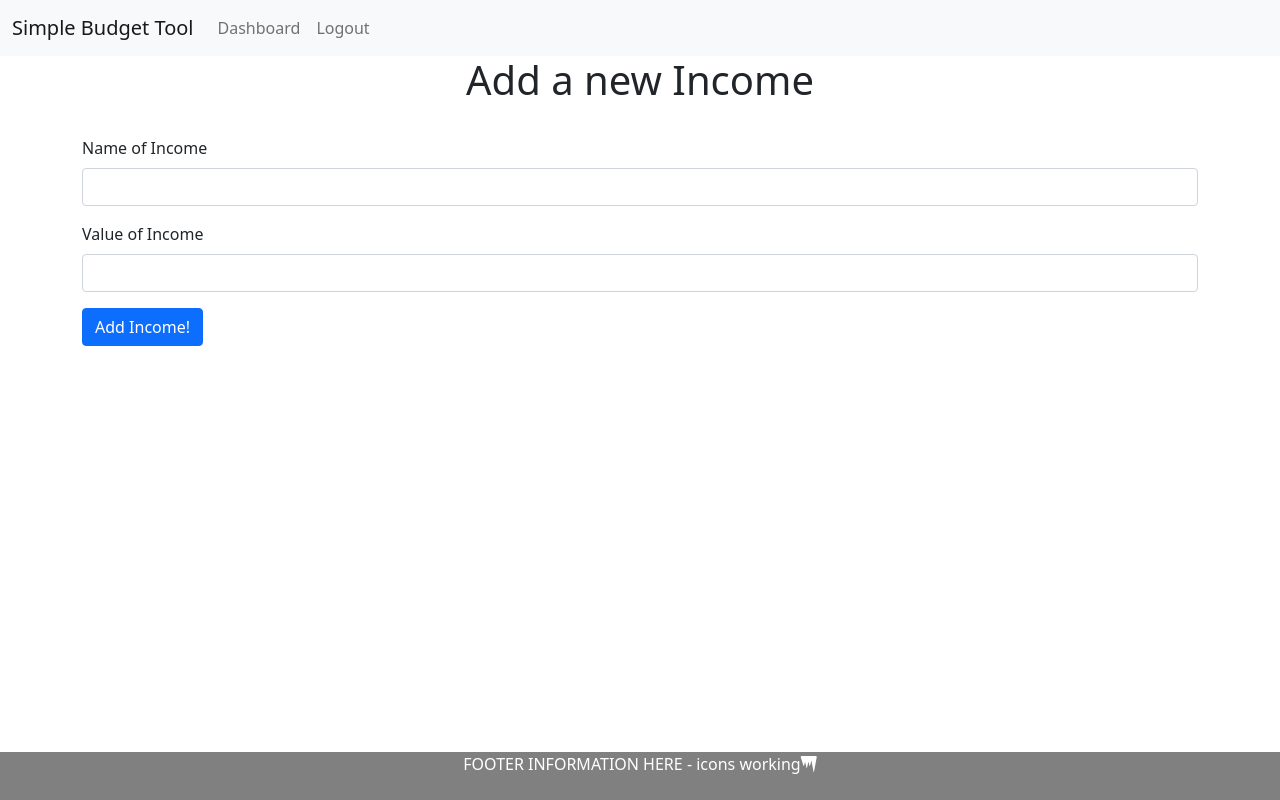
After one commit to KNFullStack/Milestone-Project-3, a Flask app: page /add_income in a window 1280 px wide. The commit adds this page. Run offline with Flask 2, Linux system fonts and the light colour scheme; the visitor is signed in with stand-in values (Sample User, id 1); some libraries are stand-ins or nearby versions.

Commit message:
added functionality to add income and outgoing

```diff
--- a/app.py
+++ b/app.py
@@ -107,6 +107,42 @@ def logout():
         return redirect(url_for('login'))
 
 
+@app.route("/add_income", methods=["GET","POST"])
+def add_income():
+    if not "user" in session:
+        flash("Please log in.")
+        return redirect(url_for("login"))
+    if request.method == "POST":
+        user = session["user"].lower()
+        income = {
+            "name": request.form.get("name").lower(),
+            "value": request.form.get("value").lower(),
+            "created_by": user
+        }
+        mongo.db.income.insert_one(income)
+        flash("Income added succesfully")
+        return redirect(url_for("dashboard"))
+
+    return render_template("income.html")
+
+
+@app.route("/add_outgoing", methods=["GET","POST"])
+def add_outgoing():
+    if not "user" in session:
+        flash("Please log in.")
+        return redirect(url_for("login"))
+    if request.method == "POST":
+        user = session["user"].lower()
+        outgoing = {
+            "name": request.form.get("name").lower(),
+            "value": request.form.get("value").lower(),
+            "created_by": user
+        }
+        mongo.db.outgoings.insert_one(outgoing)
+        flash("Outgoing added succesfully")
+        return redirect(url_for("dashboard"))
+    return render_template("outgoing.html")
+
 
 if __name__ == "__main__":
     app.run(host=os.environ.get("IP"),
--- a/templates/dashboard.html
+++ b/templates/dashboard.html
@@ -57,8 +57,8 @@
             </div>
         </div>
         <div class="col-lg-6">
-            <button><a href="#">button for adding a new income</a></button>
-            <button><a href="#">button for adding a new outgoing</a></button>
+            <button><a href="{{ url_for('add_income') }}">Add Income</a></button>
+            <button><a href="{{ url_for('add_outgoing') }}">Add Outgoing</a></button>
         </div>
     </div>
 </div>
--- /dev/null
+++ b/templates/income.html
@@ -0,0 +1,20 @@
+{% extends "base.html" %}
+{% block content %}
+<h1 class="text-center">Add a new Income</h1><Br>
+<div class="container">
+    <div class="row">
+        <div class="col">
+            <form method="POST" action="{{ url_for('add_income') }}">
+                <div class="mb-3">
+                    <label for="name" class="form-label">Name of Income</label>
+                    <input type="text" class="form-control" id="name" name="name" required>
+                </div>
+                <div class="mb-3">
+                    <label for="value" class="form-label">Value of Income</label>
+                    <input type="text" class="form-control" id="value" name="value" required>
+                </div>
+                <button type="submit" class="btn btn-primary">Add Income!</button>
+            </form>
+        </div>
+    </div>
+</div>{% endblock %}
--- a/templates/login.html
+++ b/templates/login.html
@@ -10,8 +10,8 @@
                     <input type="text" class="form-control" id="username" name="username" required>
                 </div>
                 <div class="mb-3">
-                    <label for="password" class="form-label" required>Password</label>
-                    <input type="password" class="form-control" id="password" name="password">
+                    <label for="password" class="form-label">Password</label>
+                    <input type="password" class="form-control" id="password" name="password" required>
                 </div>
                 <button type="submit" class="btn btn-primary">Login!</button>
             </form>
--- a/templates/register.html
+++ b/templates/register.html
@@ -10,8 +10,8 @@
                     <input type="text" class="form-control" id="username" name="username" required>
                 </div>
                 <div class="mb-3">
-                    <label for="password" class="form-label" required>Password</label>
-                    <input type="password" class="form-control" id="password" name="password">
+                    <label for="password" class="form-label">Password</label>
+                    <input type="password" class="form-control" id="password" name="password" required>
                 </div>
                 <button type="submit" class="btn btn-primary">Register!</button>
             </form>
```
Also changed, not shown: templates/outgoing.html (added, +20 -0 lines).
